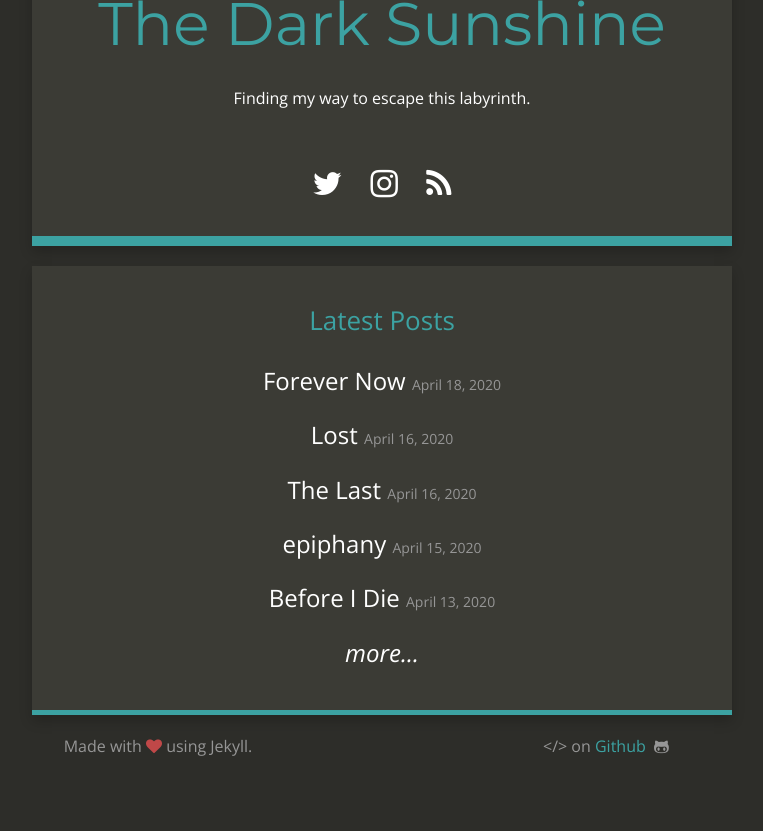
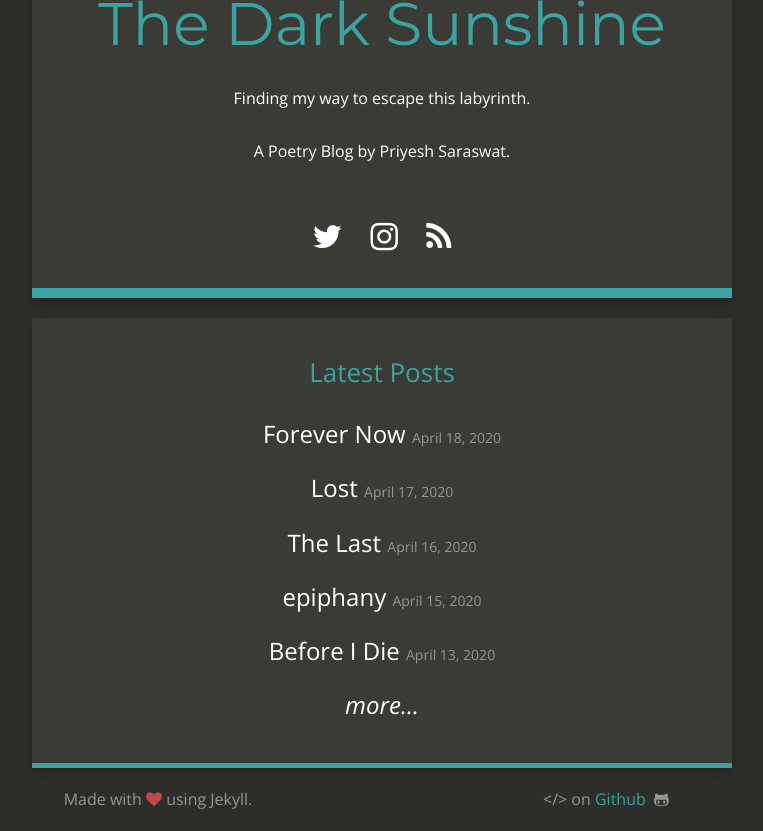
Before and after one commit to codejockey02/myhobbyblog, a Jekyll site: the page built from index.html, in a window 1280 px wide, cut to the strip 174-1005 px from the top of the page. Shown: the whole strip, without its empty margins (258-1021 px from the left). Built offline with Jekyll 4.4.1, drawn with Linux system fonts in a browser that asks for light colours; nearby versions of some CDN libraries; before the commit the page ends 952 px from its top, so only the background shows below that.

Commit message:
Minor Updates

```diff
--- a/_config.yml
+++ b/_config.yml
@@ -5,6 +5,7 @@ description: "My Poetry Blog."
 baseurl: "https://poetry.priyesh.dev"
 url: "https://poetry.priyesh.dev"
 title_description: "Finding my way to escape this labyrinth."
+author_description: "A Poetry Blog by Priyesh Saraswat."
 title_image: "https://instagram.fbom3-1.fna.fbcdn.net/v/t51.2885-19/s150x150/82941592_213919546313564_4561668049068883968_n.jpg?_nc_ht=instagram.fbom3-1.fna.fbcdn.net&_nc_ohc=tCLjeA9ox_EAX9ESowX&oh=dac8fbfcc71f43722cd59222dd7d01de&oe=5EC18F88"
 disqus_account: cartenoire
 post_limit: 5
--- a/_posts/2020-04-17-lost.md
+++ b/_posts/2020-04-17-lost.md
@@ -1,7 +1,7 @@
 ---
 layout:     post
 title:      Lost
-date:       2020-04-16 12:32:18
+date:       2020-04-17 12:32:18
 categories: English
 thumbnail: poem
 ---
--- a/index.html
+++ b/index.html
@@ -18,6 +18,10 @@ make-smaller-titles: true
 
             <div class="author-text">
                 {{ site.title_description }}
+            </div>
+
+            <div class="author-text">
+                {{ site.author_description }}
             </div>
 
             {% include social_links.html %}
```
